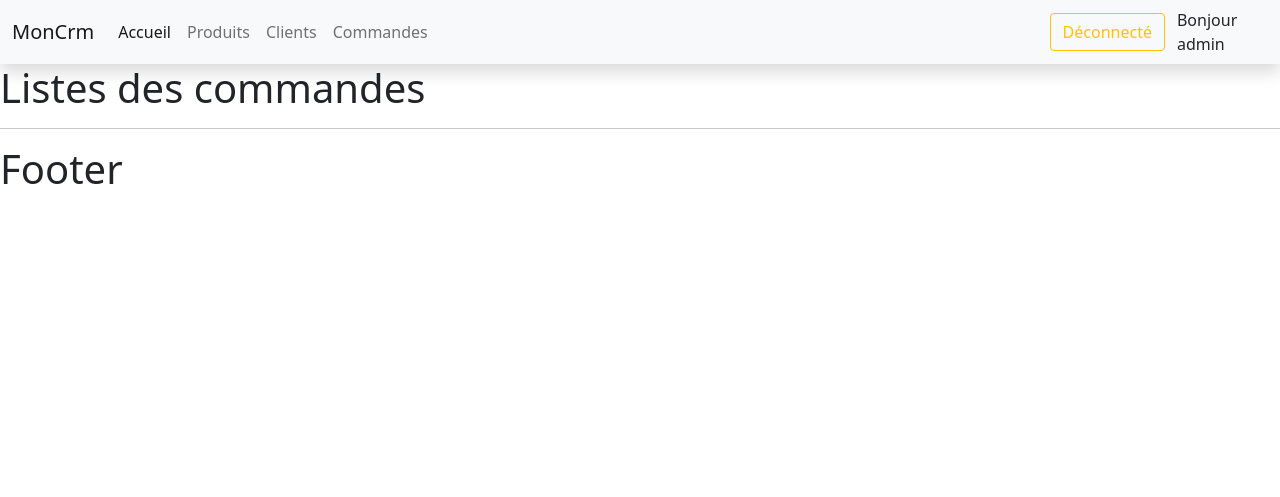
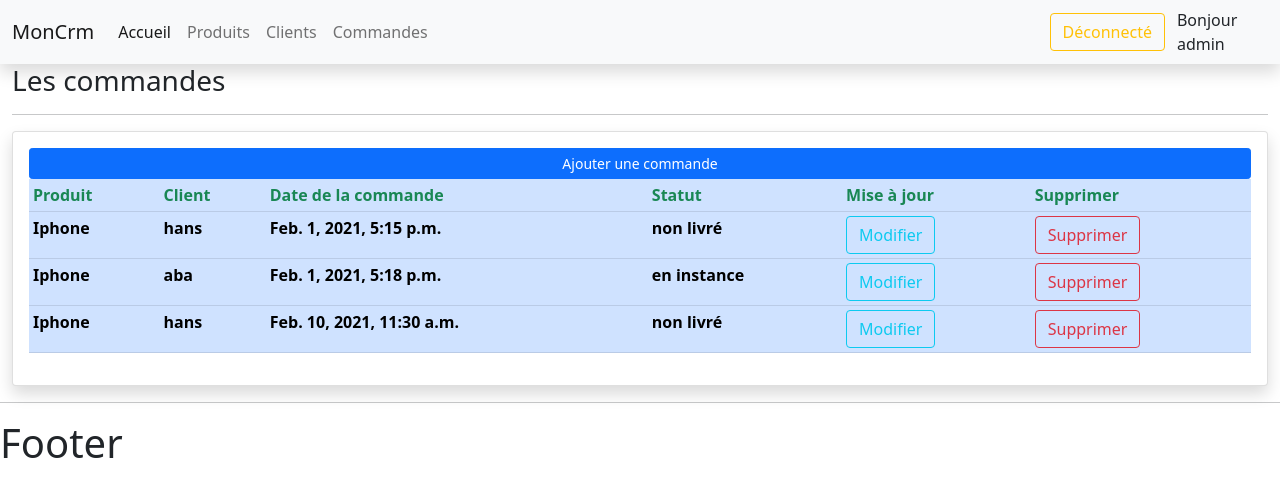
Before and after one commit to AbaaHans/demdjango, a Django app: page /commande in a window 1280 px wide. Shown: the top 497 px of the page. Run offline with Django 3.2, Linux system fonts and the light colour scheme; a user stored in the database is signed in; data comes from the database, SQL or seed files in the repository; both versions use the stored data as it was after the commit; lists and menus that the app fills with data are empty; some libraries are stand-ins or nearby versions.

Commit message:
add commande et client url

```diff
--- a/client/urls.py
+++ b/client/urls.py
@@ -4,5 +4,6 @@ from . import views
 urlpatterns = [
     path('/<str:pk>',views.List_Clts, name='client' ),
     path('ajout_clt',views.Ajouter_Clts, name='ajout_clt'),
-    path('suppr_clts/<str:pk>',views.Supprimer_Clts, name='suppr_clts')
+    path('suppr_clts/<str:pk>',views.Supprimer_Clts, name='suppr_clts'),
+    path('All_Clts',views.All_Clts,name="All_Clts")
 ]
--- a/commande/views.py
+++ b/commande/views.py
@@ -7,7 +7,9 @@ from django.contrib.auth.decorators import login_required
 @login_required(login_url='login')
 
 def List_Cmd(request):
-    return render(request,'commande/listecommande.html')
+    Commandes=Commande.objects.all()
+    context={'commandes':Commandes}
+    return render(request,'commande/listecommande.html',context)
 
 @login_required(login_url='login')
 def Ajouter_Cmd(request):
--- a/projet/settings.py
+++ b/projet/settings.py
@@ -42,7 +42,8 @@ INSTALLED_APPS = [
     'commande',
     'produit',
     'compte',
-    'django_filters'
+
+
 ]
 
 MIDDLEWARE = [
--- /dev/null
+++ b/requirement.txt
@@ -0,0 +1 @@
+fontawesome-free==version_number
--- a/templates/base/header.html
+++ b/templates/base/header.html
@@ -9,8 +9,8 @@
             <div class="navbar-nav">
                 <a class="nav-link active" aria-current="page" href="#">Accueil</a>
                 <a class="nav-link" href="">Produits</a>
-                <a class="nav-link" href="">Clients</a>
-                <a class="nav-link" href="">Commandes</a>
+                <a class="nav-link" href="{% url 'All_Clts' %}">Clients</a>
+                <a class="nav-link" href="{% url 'listecommande' %}">Commandes</a>
             </div>
         </div>
         <span><a class="btn btn-outline-warning" href="{% url 'quitter' %}">Déconnecté</a></span>
--- a/templates/commande/listecommande.html
+++ b/templates/commande/listecommande.html
@@ -1,6 +1,38 @@
 {% extends 'main.html' %}
 
 {% block content %}
-<h1>Listes des commandes</h1>
+
+<div class="container-fluid">
+
+    <div class="col-md-12">
+        <h3>Les commandes</h3>
+        <hr>
+        <div class="card card-body shadow">
+            <a href="{% url 'ajout_cmd' %}" class="btn btn-primary btn-sm btn-block">Ajouter une commande</a>
+            <table class="table table-primary table-hover table-sm">
+                <tr class=" text-success">
+                    <th>Produit</th>
+                    <th>Client</th>
+                    <th>Date de la commande</th>
+                    <th>Statut</th>
+                    <th>Mise à jour</th>
+                    <th>Supprimer</th>
+                </tr>
+                  {% for commande in commandes %}
+                <tr>
+                    <th>{{ commande.produit }}</th>
+                    <th>{{ commande.client }}</th>
+                    <th>{{ commande.date_creation }}</th>
+                    <th>{{ commande.status }}</th>
+                    <th><a class="btn btn-outline-info" href="{% url 'modif_cmd' commande.id %}">Modifier</a> </th>
+                    <th><a class="btn btn-outline-danger" href="{% url 'suppr_cmd' commande.id %}">Supprimer</a></th>
+                </tr>
+                {% endfor %}
+            </table>
+        </div>
+
+    </div>
+</div>
+</div>
 
 {% endblock %}
--- a/templates/main.html
+++ b/templates/main.html
@@ -8,7 +8,9 @@
     <!-- Bootstrap CSS -->
     <link href="https://cdn.jsdelivr.net/npm/bootstrap@5.0.0-beta1/dist/css/bootstrap.min.css" rel="stylesheet"
           integrity="sha384-giJF6kkoqNQ00vy+HMDP7azOuL0xtbfIcaT9wjKHr8RbDVddVHyTfAAsrekwKmP1" crossorigin="anonymous">
-
+        <link rel="stylesheet" href="https://pro.fontawesome.com/releases/v5.10.0/css/all.css"
+              integrity="sha384-AYmEC3Yw5cVb3ZcuHtOA93w35dYTsvhLPVnYs9eStHfGJvOvKxVfELGroGkvsg+p"
+              crossorigin="anonymous"/>
     <title>MonCrm</title>
 </head>
 <body>
```
Also changed, not shown: client/views.py (+7 -2 lines), templates/client/détaille.html (added, +71 -0 lines), templates/client/listclient.html (+24 -62 lines), db.sqlite3.
